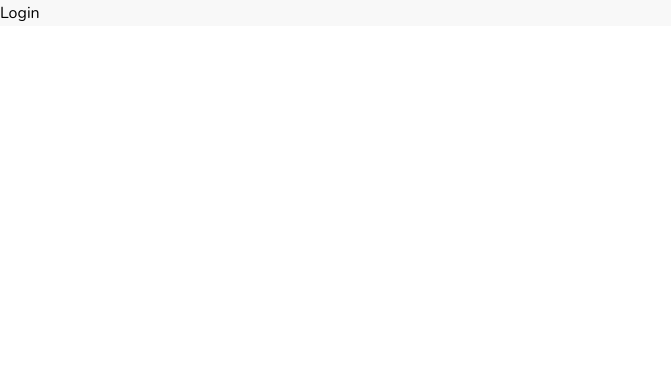
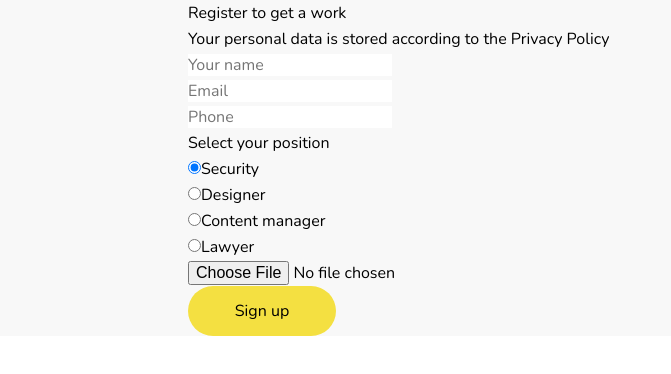
Before and after one commit to RS882/testtask-abz, a React (Create React App) app: page /login in a window 1280 px wide. Shown: the top 374 px of the page, without its empty margins (0-671 px from the left). Built offline with nearby package versions, Linux system fonts and the light colour scheme.

Commit message:
+login form

```diff
--- a/package.json
+++ b/package.json
@@ -7,8 +7,10 @@
     "@testing-library/jest-dom": "^5.16.1",
     "@testing-library/react": "^12.1.2",
     "@testing-library/user-event": "^13.5.0",
+    "final-form": "^4.20.6",
     "react": "^17.0.2",
     "react-dom": "^17.0.2",
+    "react-final-form": "^6.5.7",
     "react-redux": "^7.2.6",
     "react-router-dom": "^6.2.1",
     "react-scripts": "5.0.0",
--- a/src/App.js
+++ b/src/App.js
@@ -3,11 +3,11 @@ import Header from './componrnts/header/Header';
 import Main from './componrnts/main/Main';
 import Footer from './componrnts/footer/Footer';
 import { Route, Routes } from 'react-router-dom';
-import Login from './componrnts/LoginPage/LoginPage';
 import { useDispatch } from 'react-redux';
 import { useMediaQuery } from './componrnts/Hook/useMediaQuery';
 import { setBreakPoints } from './componrnts/redux/mediaQuerySlice';
 import { useEffect } from 'react';
+import LoginPageContainer from './componrnts/LoginPage/LoginPageContainer';
 
 
 function App() {
@@ -33,7 +33,7 @@ function App() {
             <Footer />
           </>
         } />
-        <Route path='/login' element={< Login />} />
+        <Route path='/login' element={< LoginPageContainer />} />
       </Routes>
     </div>
   );
--- a/src/componrnts/LoginPage/LoginPage.jsx
+++ b/src/componrnts/LoginPage/LoginPage.jsx
@@ -1,11 +1,90 @@
+import Button from "../button/button";
 
 
 const Login = (props) => {
 
+	const radiosElem = props.positions.map((el, i) => {
+		return <div key={el.id}>
+			<input
+				className="radio__radiobtn"
+				type={`radio`}
+				name="position_id"
+				id={`position_${el.id}`}
+				value={el.id}
+				defaultChecked={!i || false}
+			/>
+			<label
+				className="radio__label"
+				htmlFor={`position_${el.id}`}>{el.name}</label>
+		</div>
+
+	})
+
+	const onSubmit = (e) => {
+		e.preventDefault()
+		console.log(`submit`);
+	}
+
+	const formData = {
+		name: ``,
+		email: ``,
+		phone: ``,
+		position_id: null,
+		photo: null,
+	}
 
 	return (
-		<div >
-			Login
+		<div className="login">
+			<div className="login__container container">
+				<div className="login__wrapper">
+					<h2 className="login__title">{props.title}</h2>
+					<h4 className="login__subtitle">{props.subtitle}</h4>
+					<form className="login__form form">
+						<div>
+							<input
+								className="form__input"
+								type={`text`}
+								name="name"
+								placeholder="Your name" />
+						</div>
+						<div>
+							<input
+								className="form__input"
+								type={`email`}
+								name="email"
+								placeholder="Email" />
+						</div>
+						<div>
+							<input
+								className="form__input"
+								type={`tel`}
+								name="phone"
+								placeholder="Phone" />
+						</div>
+						<div className="form__radiobtns radio">
+							<h5 className="radio__title">Select your position</h5>
+							<div className="radio__radios">
+								{radiosElem}
+							</div>
+						</div>
+						<div>
+							<input
+								className="form__input"
+								type={`file`}
+								name="photo"
+							/>
+						</div>
+						<div className="form__submit">
+							<Button
+								disabled={props.disebledBtn}
+								onClickBtn={onSubmit}
+								btnType={'submit'}
+								text={'Sign up'} />
+						</div>
+					</form>
+				</div>
+
+			</div>
 		</div>
 	)
 }
--- /dev/null
+++ b/src/componrnts/LoginPage/LoginPageContainer.jsx
@@ -0,0 +1,37 @@
+import Login from "./LoginPage"
+
+
+const LoginPageContainer = (props) => {
+
+	const title = `Register to get a work`;
+	const subtitle = `Your personal data is stored according to the Privacy Policy`;
+	const positions = [
+		{
+			"id": 1,
+			"name": "Security"
+		},
+		{
+			"id": 2,
+			"name": "Designer"
+		},
+		{
+			"id": 3,
+			"name": "Content manager"
+		},
+		{
+			"id": 4,
+			"name": "Lawyer"
+		}
+	]
+
+
+	return (
+		<Login
+			positions={JSON.parse(JSON.stringify(positions))}
+			title={title}
+			subtitle={subtitle}
+		/>
+	)
+}
+
+export default LoginPageContainer;
--- a/src/componrnts/main/Article/ArticleContainer.jsx
+++ b/src/componrnts/main/Article/ArticleContainer.jsx
@@ -23,9 +23,7 @@ const ArticleContainer = (props) => {
 	image = is1024 ? image_387x340 : image;
 
 	const textMod = cutTextWithDot(text, is768, is1024, false);
-
 	const titleMod = cutString(title, 50);
-
 	const subtitleMod = cutString(subtitle, 50);
 
 	return <Article
--- a/src/componrnts/main/Main.jsx
+++ b/src/componrnts/main/Main.jsx
@@ -1,9 +1,8 @@
 
-
-import Login from '../LoginPage/LoginPage';
 import BannerContainer from './Banner/BannerContainer';
 import ArticleContainer from './Article/ArticleContainer';
 import UsersContainer from './Users/UsersContainer';
+import LoginPageContainer from './../LoginPage/LoginPageContainer';
 
 
 const Main = (props) => {
@@ -13,7 +12,7 @@ const Main = (props) => {
 			<BannerContainer />
 			<ArticleContainer />
 			<UsersContainer />
-			<Login />
+			<LoginPageContainer />
 
 		</main>
 	)
--- a/src/componrnts/main/Users/UsersContainer.jsx
+++ b/src/componrnts/main/Users/UsersContainer.jsx
@@ -1,3 +1,4 @@
+import { cutString } from "../../utilits/functions";
 import Users from "./Users"
 
 const UsersContainer = (props) => {
@@ -55,19 +56,21 @@ const UsersContainer = (props) => {
 		}
 	]
 
-	const title = `Our cheerful users`;
+	const title = `Our cheerful users `;
 	const subtitle = `The best specialists are shown below`;
 
 	const onClickBtn = () => {
 
 		console.log(`show more`);
 	}
+	const titleMod = cutString(title, 50);
+	const subtitleMod = cutString(subtitle, 50);
 
 	return <Users
 		users={JSON.parse(JSON.stringify(users))}
 		onClickBtn={onClickBtn}
-		title={title}
-		subtitle={subtitle}
+		title={titleMod}
+		subtitle={subtitleMod}
 		disebledBtn={false}
 	/>
 }
--- a/src/scss/button.scss
+++ b/src/scss/button.scss
@@ -20,12 +20,16 @@
 		height: 50px;
 		background-color: $primaryColor;
 		border-radius: 80px;
-		display: flex;
-		justify-content: center;
-		align-items: center;
+		// display: flex;
+		// justify-content: center;
+		// align-items: center;
+		text-align: center;
+		line-height: 50px;
 		transition: all 0.3s ease 0s;
-		overflow: hidden;
+
 		user-select: none;
+		@include cut_first_string;
+
 		&:hover {
 			background-color: #ffe302;
 		}
```
Also changed, not shown: 1 other file (tests, documents, lock files or other folders).
